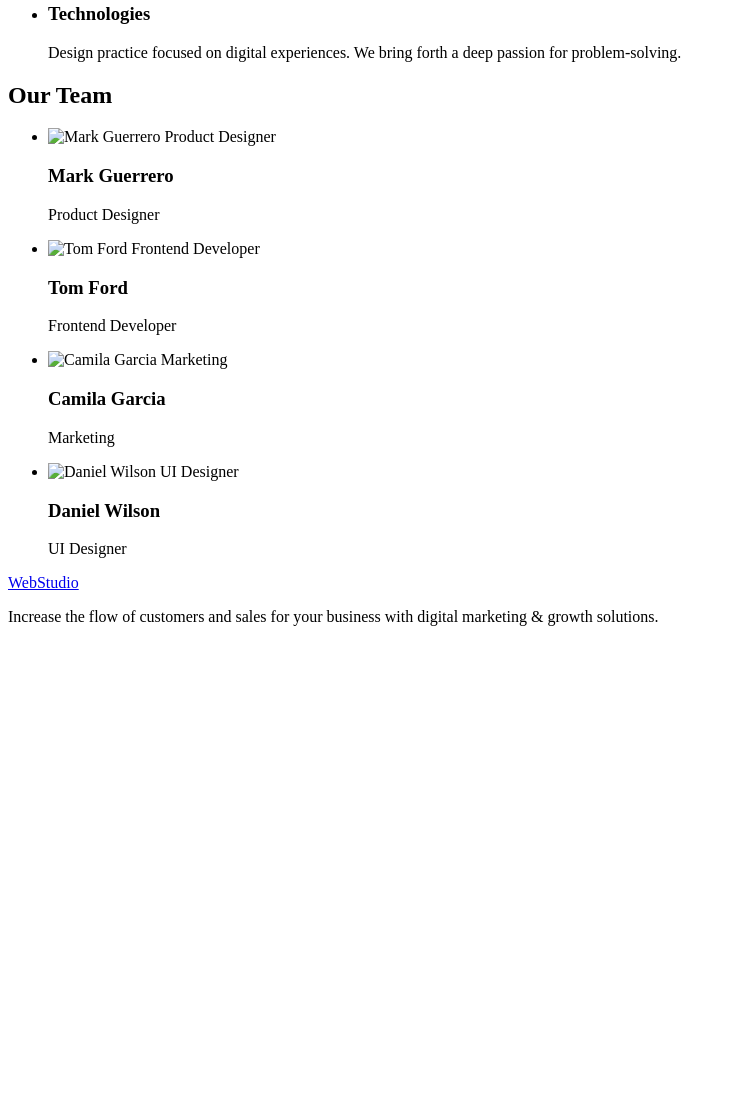
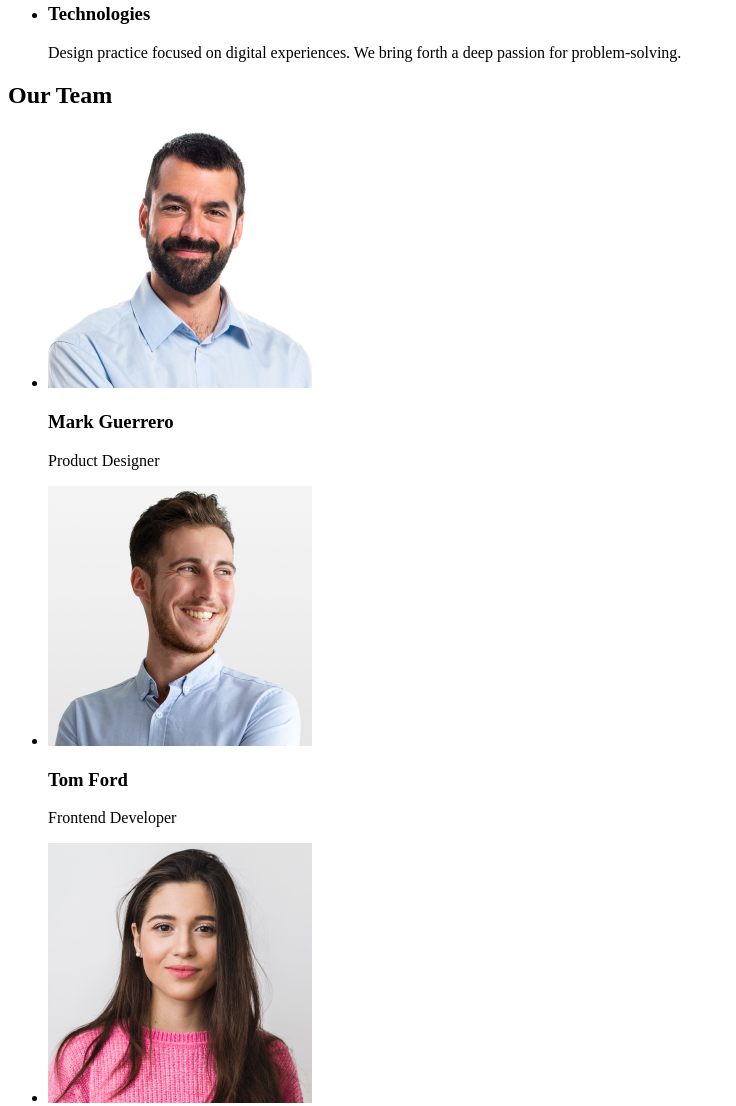
Before and after one commit to ivan-aleka/goit-markup-hw-02, a plain HTML site: page index.html in a window 1280 px wide. Shown: the part 532-1638 px from the top of the page, without its empty margins (0-736 px from the left). Before the commit the page ends 1174 px from the top, so only its background shows below. Drawn offline with Linux system fonts and the light colour scheme.

Commit message:
update index file

```diff
--- a/index.html
+++ b/index.html
@@ -71,7 +71,7 @@
         <ul>
           <li>
             <img
-              src=".images/mark_guerrero.jpg"
+              src="./images/mark_guerrero.jpg"
               width="264"
               height="260"
               alt="Mark Guerrero Product Designer"
@@ -81,7 +81,7 @@
           </li>
           <li>
             <img
-              src=".images/tom_ford.jpg"
+              src="./images/tom_ford.jpg"
               width="264"
               height="260"
               alt="Tom Ford Frontend Developer"
@@ -91,7 +91,7 @@
           </li>
           <li>
             <img
-              src=".images/camila_garcia.jpg"
+              src="./images/camila_garcia.jpg"
               width="264"
               height="260"
               alt="Camila Garcia Marketing"
@@ -101,7 +101,7 @@
           </li>
           <li>
             <img
-              src=".images/daniel_wilson.jpg"
+              src="./images/daniel_wilson.jpg"
               width="264"
               height="260"
               alt="Daniel Wilson UI Designer"
```
